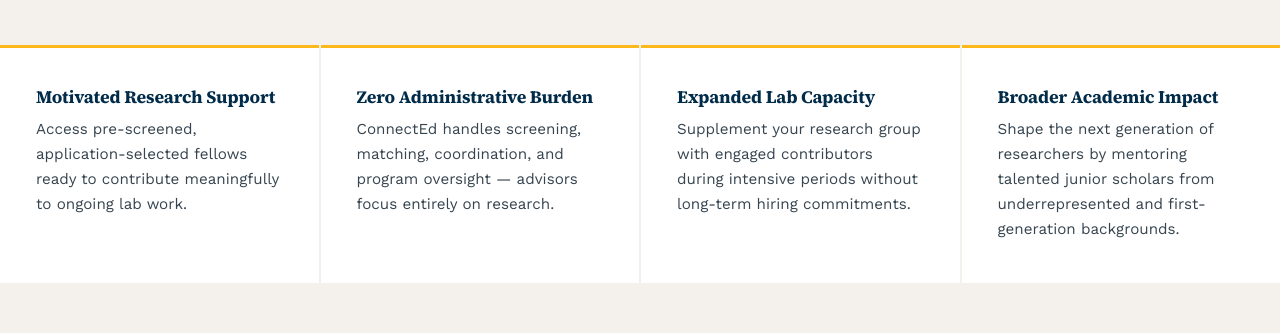
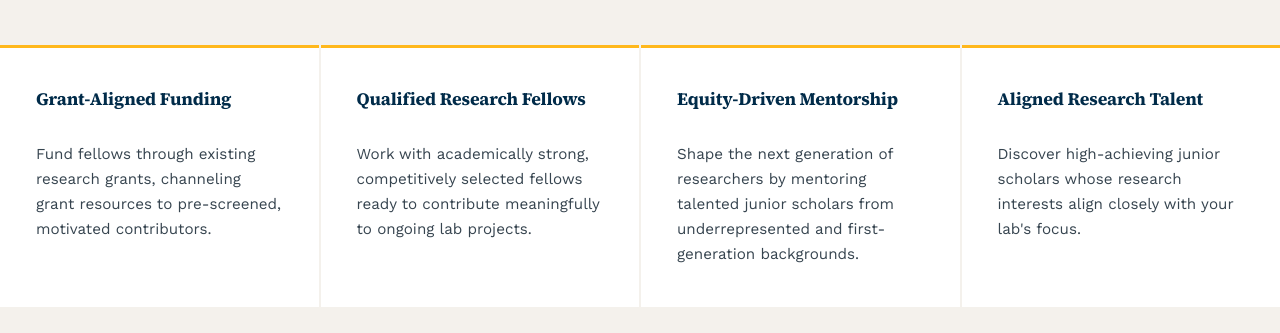
Before and after one commit to TheRookieGit/connected-webpage, a website: page faculty.html in a window 1280 px wide. Shown: the part 1613-1946 px from the top of the page. Drawn offline with nearby package versions, Linux system fonts and the light colour scheme.

Commit message:
修改Why advisors choose to participate.

```diff
--- a/faculty.html
+++ b/faculty.html
@@ -499,20 +499,20 @@
             </div>
             <div style="display: grid; grid-template-columns: repeat(auto-fit, minmax(260px, 1fr)); gap: 2px;">
                 <div style="padding: 40px 36px; background: #fff; border-top: 3px solid var(--lpi-gold);">
-                    <h3 style="font-size: 1.1rem; font-weight: 700; color: var(--lpi-navy); margin-bottom: 10px;">Motivated Research Support</h3>
-                    <p style="font-size: 0.95rem; color: var(--ink-soft); line-height: 1.65;">Access pre-screened, application-selected fellows ready to contribute meaningfully to ongoing lab work.</p>
+                    <h3 style="font-size: 1.1rem; font-weight: 700; color: var(--lpi-navy); margin-bottom: 10px; line-height: 1.25; min-height: 2.75rem; display: flex; align-items: flex-start;">Grant-Aligned Funding</h3>
+                    <p style="font-size: 0.95rem; color: var(--ink-soft); line-height: 1.65;">Fund fellows through existing research grants, channeling grant resources to pre-screened, motivated contributors.</p>
                 </div>
                 <div style="padding: 40px 36px; background: #fff; border-top: 3px solid var(--lpi-gold);">
-                    <h3 style="font-size: 1.1rem; font-weight: 700; color: var(--lpi-navy); margin-bottom: 10px;">Zero Administrative Burden</h3>
-                    <p style="font-size: 0.95rem; color: var(--ink-soft); line-height: 1.65;">ConnectEd handles screening, matching, coordination, and program oversight — advisors focus entirely on research.</p>
+                    <h3 style="font-size: 1.1rem; font-weight: 700; color: var(--lpi-navy); margin-bottom: 10px; line-height: 1.25; min-height: 2.75rem; display: flex; align-items: flex-start;">Qualified Research Fellows</h3>
+                    <p style="font-size: 0.95rem; color: var(--ink-soft); line-height: 1.65;">Work with academically strong, competitively selected fellows ready to contribute meaningfully to ongoing lab projects.</p>
                 </div>
                 <div style="padding: 40px 36px; background: #fff; border-top: 3px solid var(--lpi-gold);">
-                    <h3 style="font-size: 1.1rem; font-weight: 700; color: var(--lpi-navy); margin-bottom: 10px;">Expanded Lab Capacity</h3>
-                    <p style="font-size: 0.95rem; color: var(--ink-soft); line-height: 1.65;">Supplement your research group with engaged contributors during intensive periods without long-term hiring commitments.</p>
+                    <h3 style="font-size: 1.1rem; font-weight: 700; color: var(--lpi-navy); margin-bottom: 10px; line-height: 1.25; min-height: 2.75rem; display: flex; align-items: flex-start;">Equity-Driven Mentorship</h3>
+                    <p style="font-size: 0.95rem; color: var(--ink-soft); line-height: 1.65;">Shape the next generation of researchers by mentoring talented junior scholars from underrepresented and first-generation backgrounds.</p>
                 </div>
                 <div style="padding: 40px 36px; background: #fff; border-top: 3px solid var(--lpi-gold);">
-                    <h3 style="font-size: 1.1rem; font-weight: 700; color: var(--lpi-navy); margin-bottom: 10px;">Broader Academic Impact</h3>
-                    <p style="font-size: 0.95rem; color: var(--ink-soft); line-height: 1.65;">Shape the next generation of researchers by mentoring talented junior scholars from underrepresented and first-generation backgrounds.</p>
+                    <h3 style="font-size: 1.1rem; font-weight: 700; color: var(--lpi-navy); margin-bottom: 10px; line-height: 1.25; min-height: 2.75rem; display: flex; align-items: flex-start;">Aligned Research Talent</h3>
+                    <p style="font-size: 0.95rem; color: var(--ink-soft); line-height: 1.65;">Discover high-achieving junior scholars whose research interests align closely with your lab's focus.</p>
                 </div>
             </div>
         </div>
```
